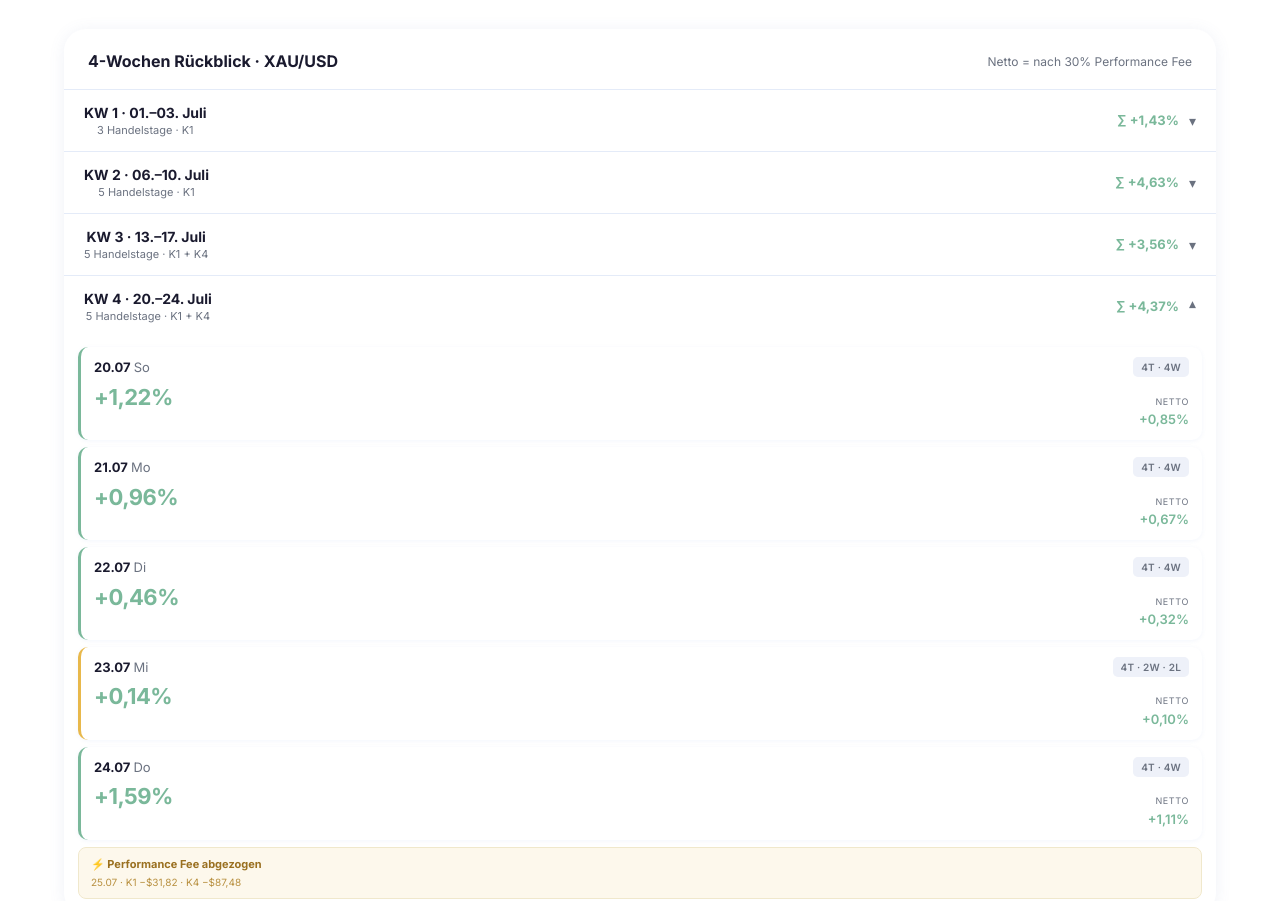
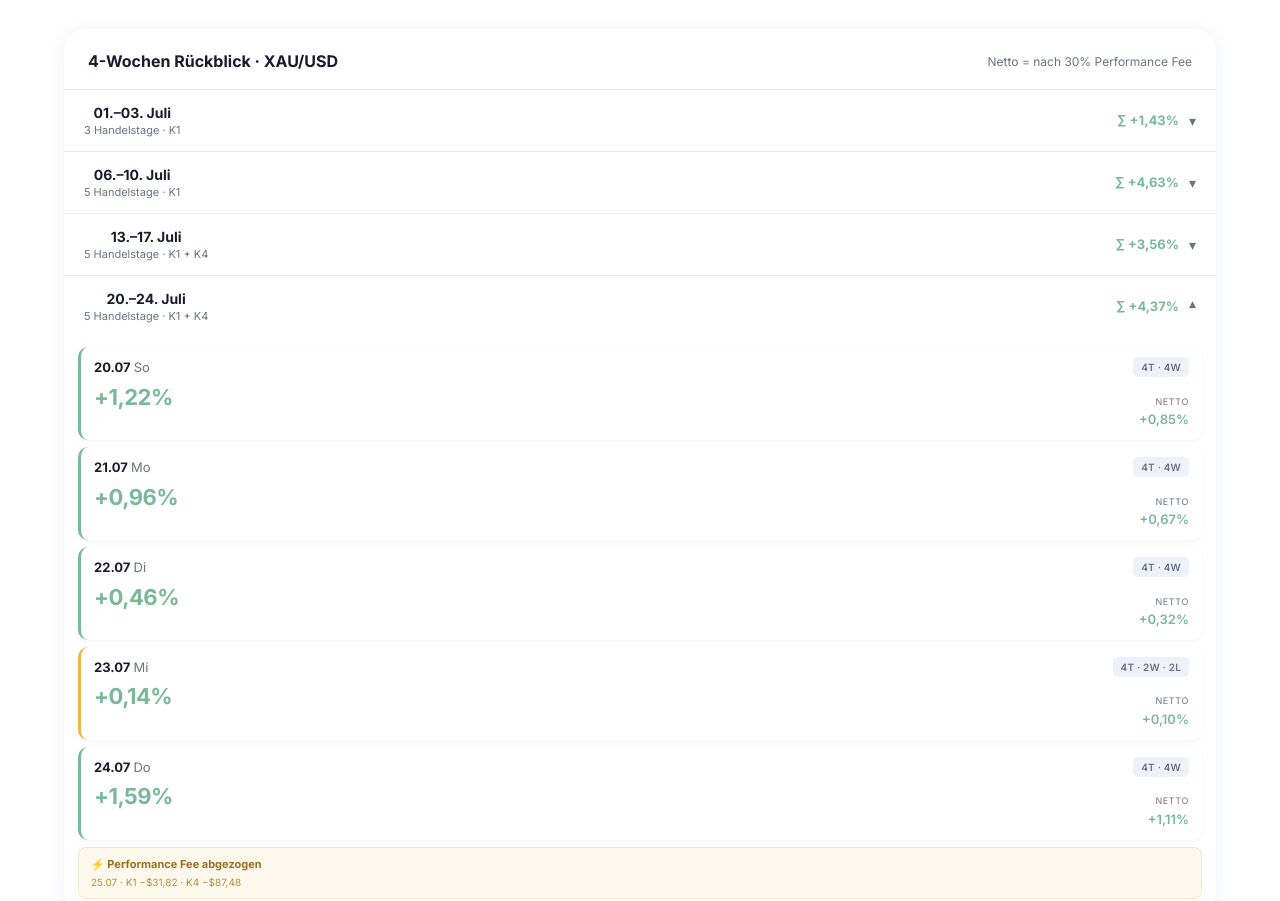
Before and after one commit to jandkosian/aitech, a plain HTML site: page index.html in a window 1280 px wide. Shown: the part 3849-4750 px from the top of the page. Drawn offline with Linux system fonts and the light colour scheme.

Commit message:
style: remove KW labels from week accordion, date only

```diff
--- a/index.html
+++ b/index.html
@@ -804,7 +804,7 @@
       <div class="week-acc">
         <button class="week-toggle" onclick="toggleWeek(this)">
           <div class="week-toggle-left"><div>
-            <div class="week-toggle-label">KW 1 · 01.–03. Juli</div>
+            <div class="week-toggle-label">01.–03. Juli</div>
             <div class="week-toggle-sub">3 Handelstage · K1</div>
           </div></div>
           <div class="week-toggle-right">
@@ -853,7 +853,7 @@
       <div class="week-acc">
         <button class="week-toggle" onclick="toggleWeek(this)">
           <div class="week-toggle-left"><div>
-            <div class="week-toggle-label">KW 2 · 06.–10. Juli</div>
+            <div class="week-toggle-label">06.–10. Juli</div>
             <div class="week-toggle-sub">5 Handelstage · K1</div>
           </div></div>
           <div class="week-toggle-right">
@@ -922,7 +922,7 @@
       <div class="week-acc">
         <button class="week-toggle" onclick="toggleWeek(this)">
           <div class="week-toggle-left"><div>
-            <div class="week-toggle-label">KW 3 · 13.–17. Juli</div>
+            <div class="week-toggle-label">13.–17. Juli</div>
             <div class="week-toggle-sub">5 Handelstage · K1 + K4</div>
           </div></div>
           <div class="week-toggle-right">
@@ -991,7 +991,7 @@
       <div class="week-acc">
         <button class="week-toggle open" onclick="toggleWeek(this)">
           <div class="week-toggle-left"><div>
-            <div class="week-toggle-label">KW 4 · 20.–24. Juli</div>
+            <div class="week-toggle-label">20.–24. Juli</div>
             <div class="week-toggle-sub">5 Handelstage · K1 + K4</div>
           </div></div>
           <div class="week-toggle-right">
```
